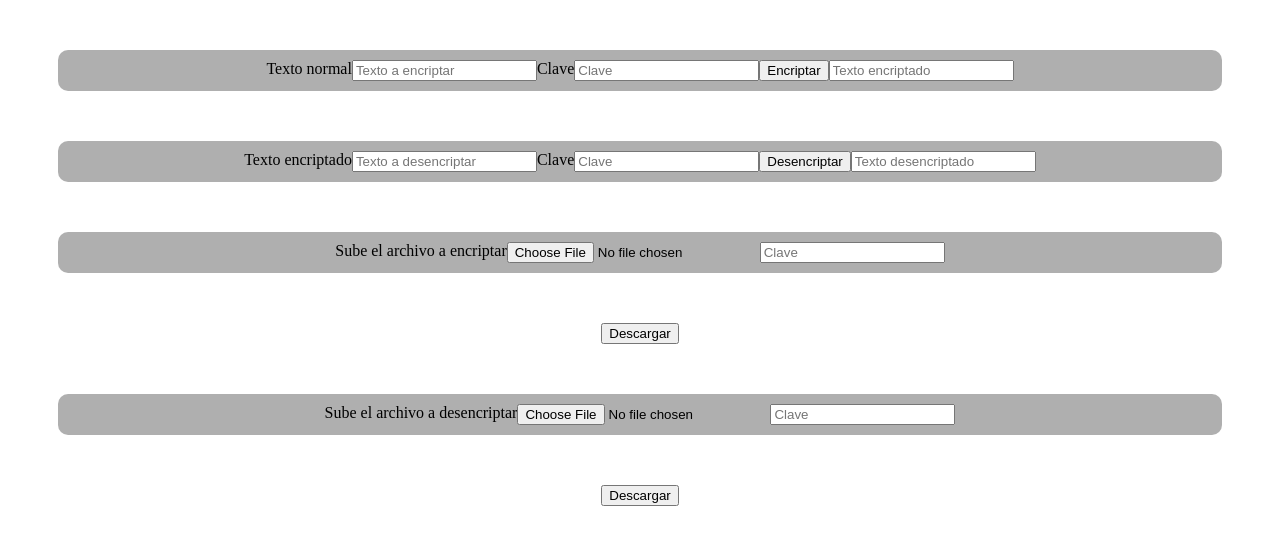
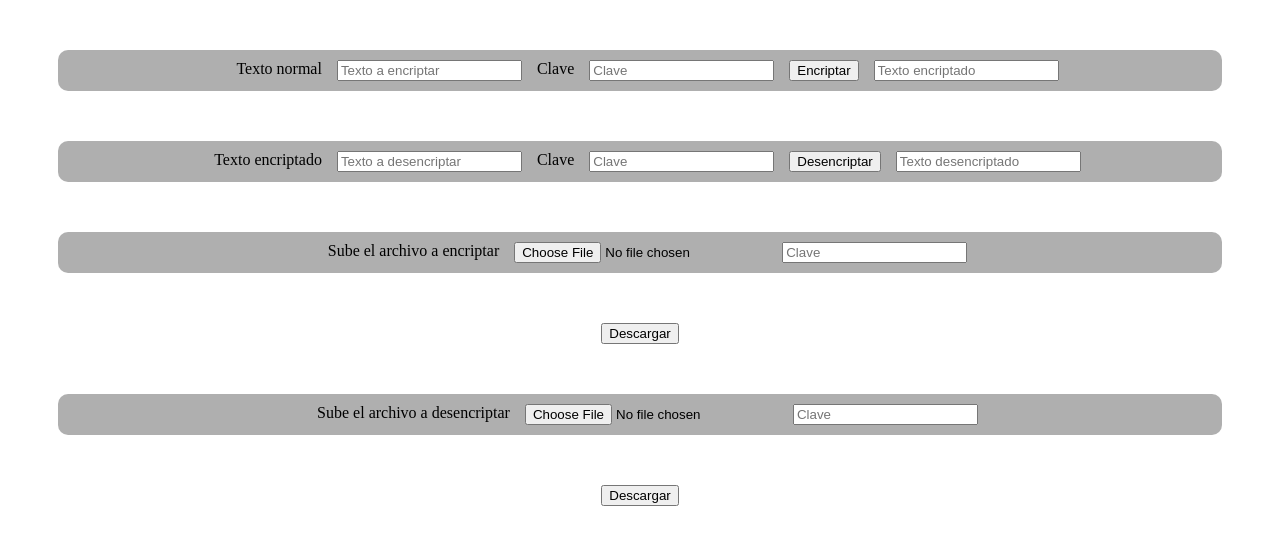
Before and after one commit to Franky-uts/Encriptacion, a website: page pagina/index.html in a window 1280 px wide. Drawn offline with Linux system fonts and the light colour scheme.

Commit message:
Correcciones de diseño

```diff
--- a/pagina/index.html
+++ b/pagina/index.html
@@ -7,32 +7,32 @@
 </head>
 <body>
     <div style="margin: 50px; padding: 10px; border-color: black; border-radius: 10px; border-width: 10px; background-color: rgba(128, 128, 128, 0.632); justify-content: center; display: flex;">
-        <label for="">Texto normal</label>
-        <input type="text" placeholder="Texto a encriptar" name="" id="normal">
-        <label for="">Clave</label>
-        <input type="text" placeholder="Clave" name="" id="clave">
-        <input type="button" value="Encriptar" id="normal_btn">
-        <input type="text" placeholder="Texto encriptado" name="" id="normal_encript">
+        <label style="margin-left: 15px;" for="">Texto normal</label>
+        <input style="margin-left: 15px;"type="text" placeholder="Texto a encriptar" name="" id="normal">
+        <label style="margin-left: 15px;"for="">Clave</label>
+        <input style="margin-left: 15px;"type="text" placeholder="Clave" name="" id="clave">
+        <input style="margin-left: 15px;"type="button" value="Encriptar" id="normal_btn">
+        <input style="margin-left: 15px;"type="text" placeholder="Texto encriptado" name="" id="normal_encript">
     </div>
     <div style="margin: 50px; padding: 10px; border-color: black; border-radius: 10px; border-width: 10px; background-color: rgba(128, 128, 128, 0.632); justify-content: center; display: flex;">
-        <label for="">Texto encriptado</label>
-        <input type="text" placeholder="Texto a desencriptar" name="" id="encriptado">
-        <label for="">Clave</label>
-        <input type="text" placeholder="Clave" name="" id="clave-des">
-        <input type="button" value="Desencriptar" id="encryp_btn">
-        <input type="text" placeholder="Texto desencriptado" name="" id="encriptado_norm">
+        <label style="margin-left: 15px;"for="">Texto encriptado</label>
+        <input style="margin-left: 15px;"type="text" placeholder="Texto a desencriptar" name="" id="encriptado">
+        <label style="margin-left: 15px;"for="">Clave</label>
+        <input style="margin-left: 15px;"type="text" placeholder="Clave" name="" id="clave-des">
+        <input style="margin-left: 15px;"type="button" value="Desencriptar" id="encryp_btn">
+        <input style="margin-left: 15px;"type="text" placeholder="Texto desencriptado" name="" id="encriptado_norm">
     </div>
     <div id="encriptar_div" style="margin: 50px; padding: 10px; border-color: black; border-radius: 10px; border-width: 10px; background-color: rgba(128, 128, 128, 0.632); justify-content: center; display: flex;">
-        <label for="">Sube el archivo a encriptar</label>
-        <input type="file" accept=".txt" onchange="leerArchivo(this,1)" id="archivo_encrip"></input>
-        <input type="text" placeholder="Clave" name="" id="clave-nor-arch">
+        <label style="margin-left: 15px;"for="">Sube el archivo a encriptar</label>
+        <input style="margin-left: 15px;"type="file" accept=".txt" onchange="leerArchivo(this,1)" id="archivo_encrip"></input>
+        <input style="margin-left: 15px;"type="text" placeholder="Clave" name="" id="clave-nor-arch">
         <!--label for="" id="nombre_archivo_encrip">Nombre del archivo :)</label-->
     </div>
     <button id="descargar_encrip" style="display: flex; justify-self: center; margin: auto;">Descargar</button>
     <div id="desencriptar_div" style="margin: 50px; padding: 10px; border-color: black; border-radius: 10px; border-width: 10px; background-color: rgba(128, 128, 128, 0.632); justify-content: center; display: flex;">
-        <label for="">Sube el archivo a desencriptar</label>
-        <input type="file" accept=".txt" onchange="leerArchivo(this,2)" id="archivo_des"></input>
-        <input type="text" placeholder="Clave" name="" id="clave-des-arch">
+        <label style="margin-left: 15px;"for="">Sube el archivo a desencriptar</label>
+        <input style="margin-left: 15px;"type="file" accept=".txt" onchange="leerArchivo(this,2)" id="archivo_des"></input>
+        <input style="margin-left: 15px;"type="text" placeholder="Clave" name="" id="clave-des-arch">
         <!--label for="" id="nombre_archivo_desencrip">Nombre del archivo :)</label-->
     </div>
     <button id="descargar_desencrip" style="display: flex; justify-self: center; margin: auto;">Descargar</button>
```
